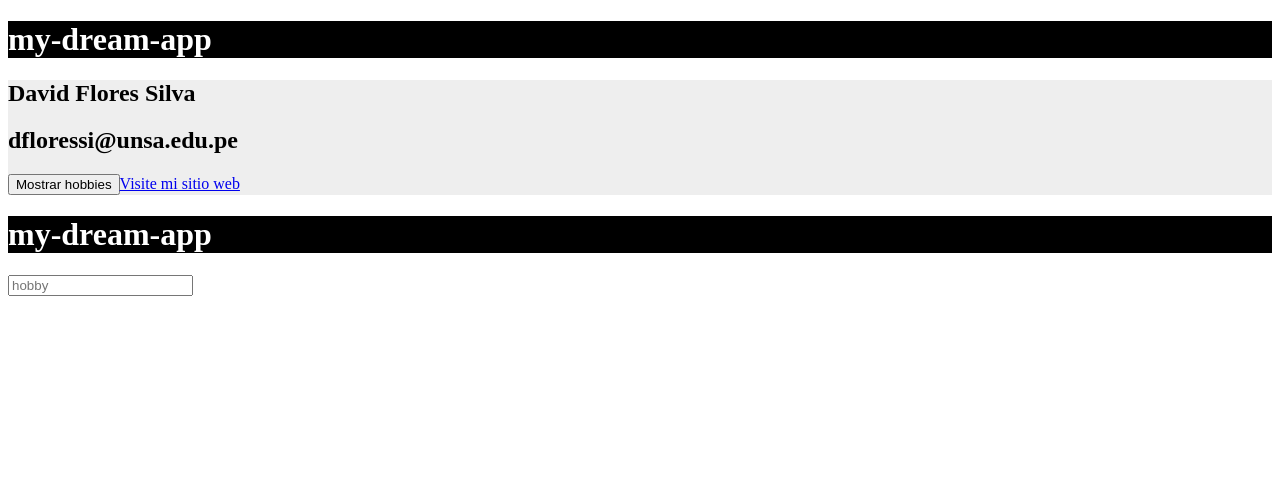
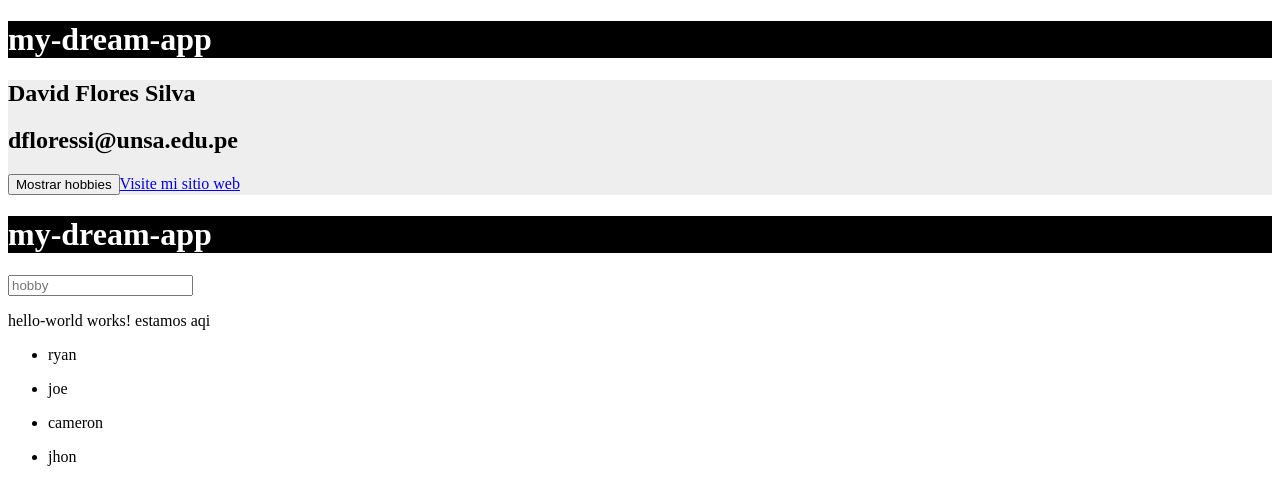
Before and after one commit to David-Flores-Silva/AngularRA, an Angular app in the folder proyectoAngular/my-dream-app/: page / in a window 1280 px wide. Shown: the top 500 px of the page. Built offline with nearby package versions, Linux system fonts and the light colour scheme.

Commit message:
agrege el component user y su lita de name

```diff
--- a/proyectoAngular/my-dream-app/src/app/app.component.html
+++ b/proyectoAngular/my-dream-app/src/app/app.component.html
@@ -24,3 +24,13 @@
 <form (submit)="newHobby(hobby)">
   <input #hobby type = "text" placeholder="hobby">
 </form>
+
+
+
+<app-hello-world>estamos aqui</app-hello-world>
+
+<ul>
+  <li *ngFor = "let user of users">
+    <app-user [nameUser]="user"></app-user>
+  </li>
+</ul>
--- a/proyectoAngular/my-dream-app/src/app/app.component.ts
+++ b/proyectoAngular/my-dream-app/src/app/app.component.ts
@@ -6,6 +6,9 @@
   styleUrls: ['./app.component.css']
 })
 export class AppComponent {
+  users = ["ryan", "joe", "cameron", "jhon"];
+  activated = false;
+
   title = 'my-dream-app';
   name : string;
   email;
--- a/proyectoAngular/my-dream-app/src/app/app.module.ts
+++ b/proyectoAngular/my-dream-app/src/app/app.module.ts
@@ -4,11 +4,13 @@
 import { AppRoutingModule } from './app-routing.module';
 import { AppComponent } from './app.component';
 import { HelloWorldComponent } from './hello-world/hello-world.component';
+import { UserComponent } from './user/user.component';
 
 @NgModule({
   declarations: [
     AppComponent,
-    HelloWorldComponent
+    HelloWorldComponent,
+    UserComponent
   ],
   imports: [
     BrowserModule,
--- a/proyectoAngular/my-dream-app/src/app/hello-world/hello-world.component.html
+++ b/proyectoAngular/my-dream-app/src/app/hello-world/hello-world.component.html
@@ -1 +1 @@
-<p>hello-world works!</p>
+<p>hello-world works! estamos aqi</p>
--- /dev/null
+++ b/proyectoAngular/my-dream-app/src/app/user/user.component.html
@@ -0,0 +1 @@
+<p>{{nameUser}}</p>
--- /dev/null
+++ b/proyectoAngular/my-dream-app/src/app/user/user.component.ts
@@ -0,0 +1,16 @@
+import { Component, Input, OnInit } from '@angular/core';
+
+@Component({
+  selector: 'app-user',
+  templateUrl: './user.component.html',
+  styleUrls: ['./user.component.css']
+})
+export class UserComponent implements OnInit {
+  @Input() nameUser: any;
+
+  constructor() { }
+
+  ngOnInit(): void {
+  }
+
+}
```
Also changed, not shown: proyectoAngular/my-dream-app/src/app/user/user.component.css (added), 1 other file (tests, documents, lock files or other folders).
